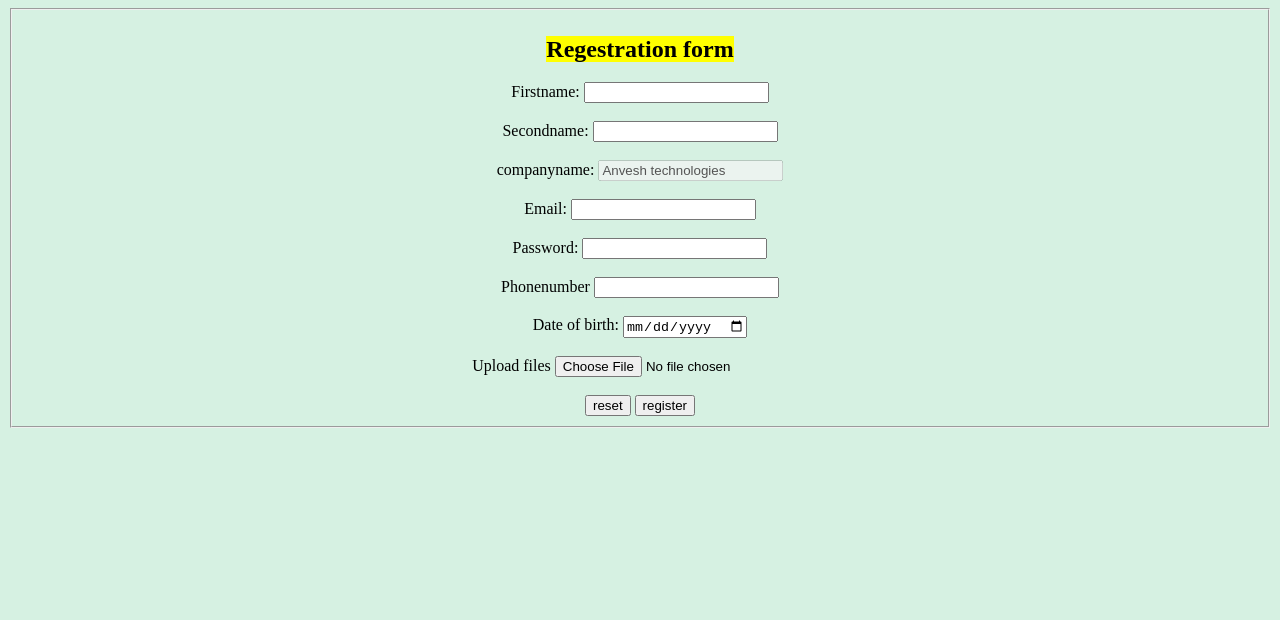
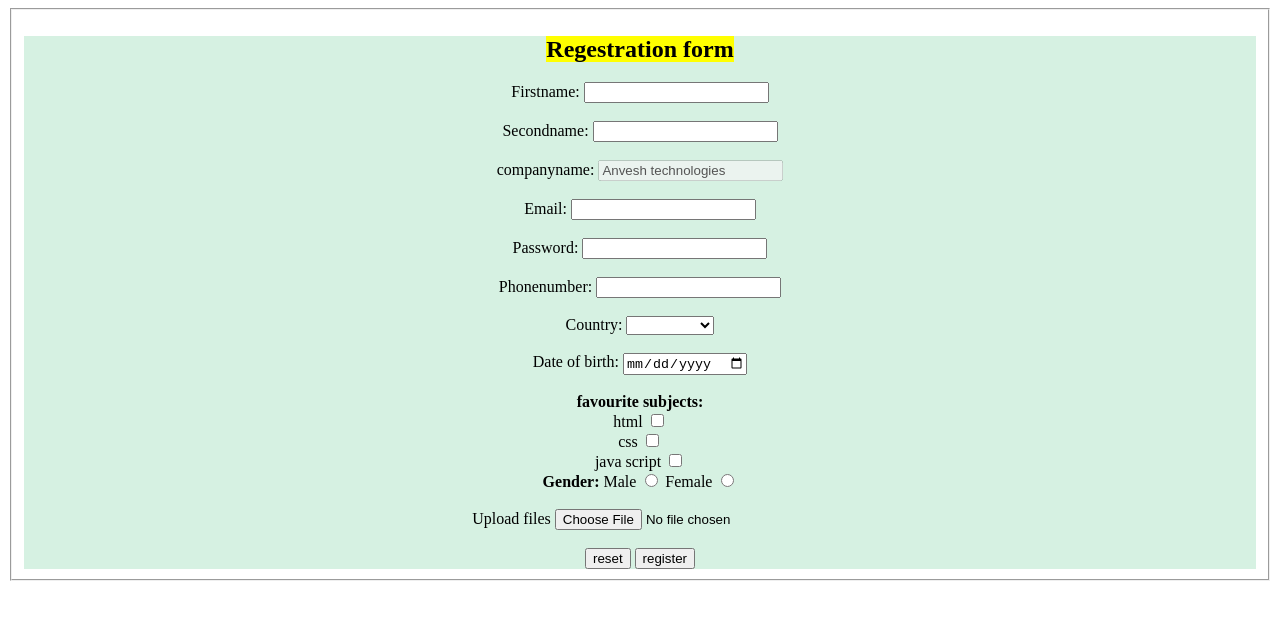
Before and after one commit to Anveshdonga/today-task-14-12-2023, a plain HTML site: page index.html in a window 1280 px wide. Drawn offline with Linux system fonts and the light colour scheme.

Commit message:
Update index.html

```diff
--- a/index.html
+++ b/index.html
@@ -5,10 +5,10 @@
     <meta name="viewport" content="width=device-width, initial-scale=1.0">
     <title>Document</title>
 </head>
-<body style="background-color: rgb(214, 241, 226);">
+<body>
     <center>
         <fieldset>
-    <form  >
+    <form style="background-color: rgb(214, 241, 226);">
 <h2><mark>Regestration form</mark></h2>
         <label for="Firstname">Firstname:</label>
         <input type="text" id="Firstname" name="Firstname"><br><br>
@@ -20,10 +20,32 @@
         <input type="email" id="email" name="email"><br><br>
         <label for="password">Password:</label>
         <input type="password" id="password" name="password"><br><br>
-        <label for="mobilenumber">Phonenumber</label>
+        <label for="mobilenumber">Phonenumber:</label>
         <input type="tel" id="mobilenumber" name="Phonenumber" pattern="[0-9]{10}"><br><br>
-        <label for="DOB">Date of birth:</label>
-        <input type="date" id="DOB" name="date of birth"><br><br>
+        <label for="Country">Country:</label>
+        <select name="Country" id="Country">
+            <option value=""></option>
+            <option value="INDIA">INDIA</option>
+          <option value="U.S.A">U.S.A</option>
+          <option value="AUSTRLIA">AUSTRLIA</option>
+          <option value="JAPAN">JAPAN</option>
+          <option value="AFRICA">AFRICA</option>
+          <option value="CHINA">CHINA</option>
+          <option value="MORAKO">MORAKO</option>
+        </select><br><br>
+          <label for="DOB">Date of birth:</label>
+          <input type="date" id="DOB" name="date of birth"><br><br>
+       <b>favourite subjects:</b><br>
+        <label >html</label>
+        <input type="checkbox" id="html" name="html"><br>
+        <label >css</label>
+        <input type="checkbox" id="css" name="css"><br>
+        <label >java script</label>
+        <input type="checkbox" id="java script" name="java script"><br>
+        <label for="male"><b>Gender:</b>      Male</label>
+        <input type="radio" id="male" name="male" value="male">
+        <label for="female">Female</label>
+        <input type="radio" id="Gender" name="male" value="Female"><br><br>
         <label for="file">Upload files</label>
         <input type="file" id="file" name="files"><br><br>
         <input type="reset" value="reset">
```
